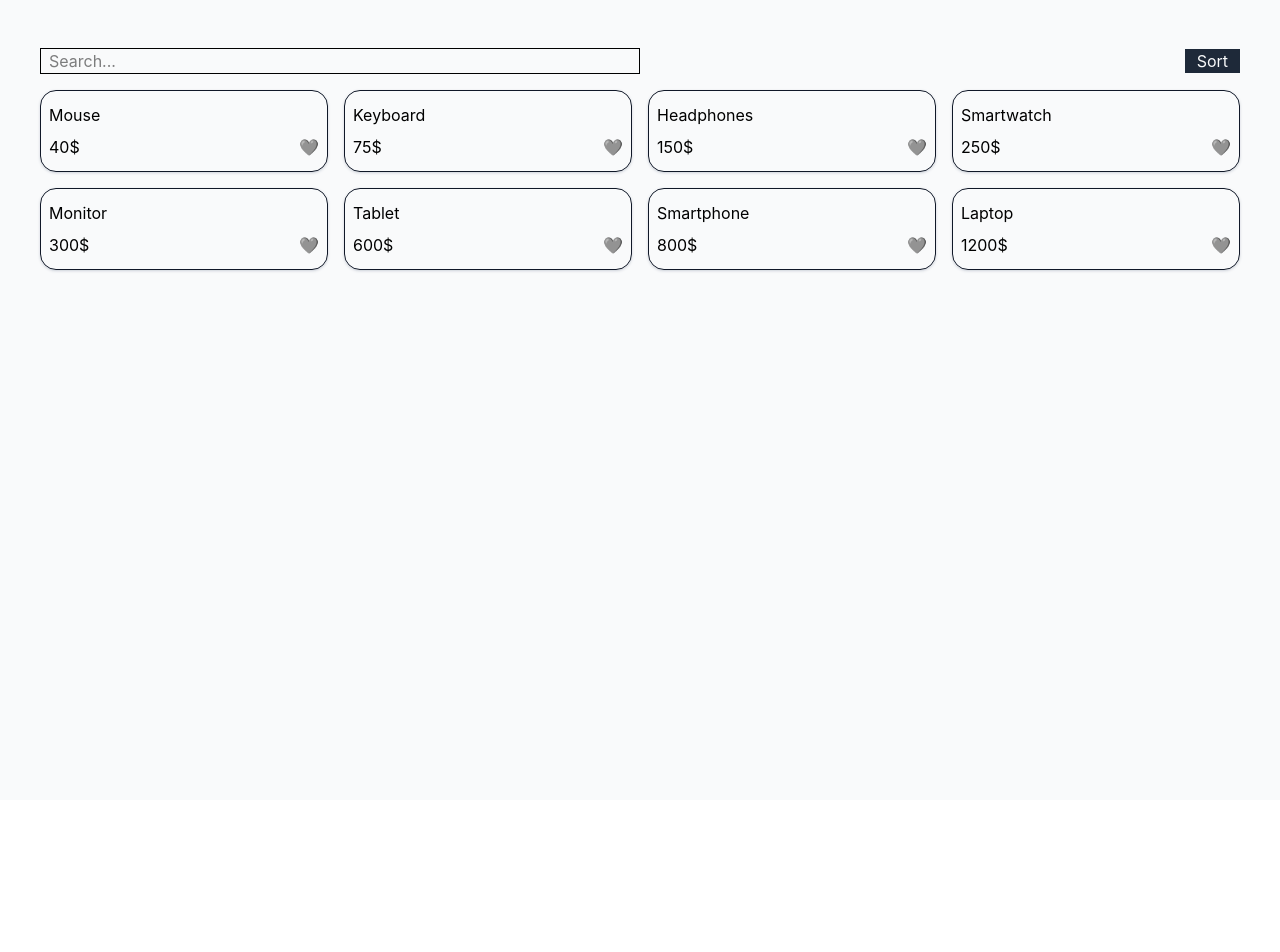
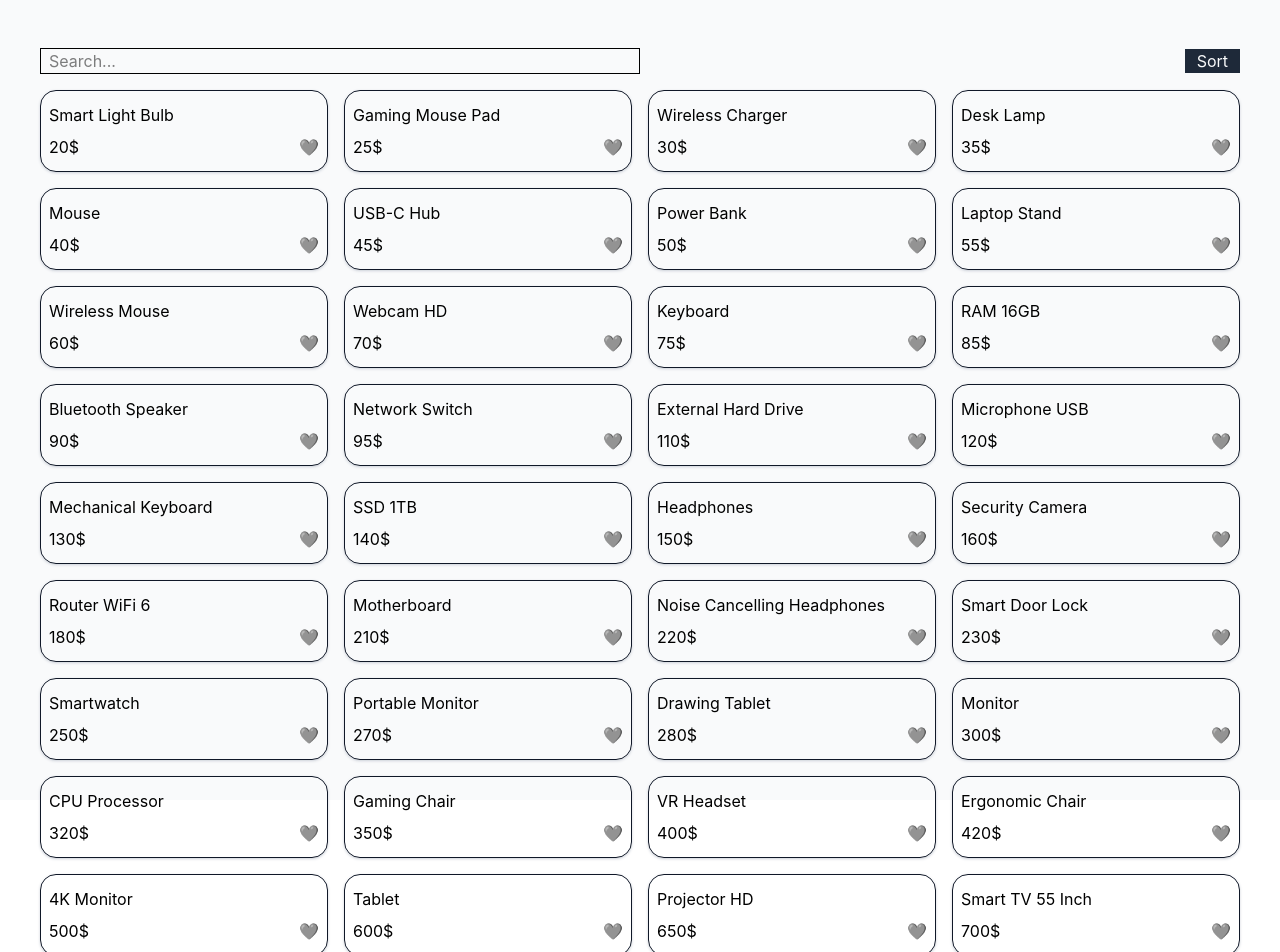
Before and after one commit to iamfarghali/shopforge, a React (Vite) app: page / in a window 1280 px wide. Shown: the top 952 px of the page. Before the commit the page ends 800 px from the top, so only its background shows below. Built offline with nearby package versions, Linux system fonts and the light colour scheme.

Commit message:
feat(search): extract search bar and implement naive async product search

```diff
--- a/src/App.tsx
+++ b/src/App.tsx
@@ -1,41 +1,36 @@
+import { useEffect, useState } from 'react';
+import ProductCard from '@/components/ProductCard';
+import SearchBar from '@/components/SearchBar';
 import type { Product } from '@/types/product';
-import ProductCard from '@/components/ProductCard';
-import { useState } from 'react';
+import { searchProducts } from './services/searchProducts';
 
-const products: Product[] = [
-  { id: 1, name: 'Laptop', price: 1200, liked: false },
-  { id: 2, name: 'Smartphone', price: 800, liked: false },
-  { id: 3, name: 'Headphones', price: 150, liked: false },
-  { id: 4, name: 'Keyboard', price: 75, liked: false },
-  { id: 5, name: 'Mouse', price: 40, liked: false },
-  { id: 6, name: 'Monitor', price: 300, liked: false },
-  { id: 7, name: 'Tablet', price: 600, liked: false },
-  { id: 8, name: 'Smartwatch', price: 250, liked: false },
-];
 function App() {
-  const [search, setSearch] = useState('');
+  const [results, setResults] = useState<Product[] | []>([]);
+  const [loading, setLoading] = useState(false);
+  const [searchTerm, setSearchTerm] = useState('');
   const [ascending, setAscending] = useState(true);
 
-  const filteredProducts = products.filter((product) =>
-    product.name.toLowerCase().includes(search.toLowerCase())
-  );
+  useEffect(() => {
+    async function fetchData() {
+      setLoading(true);
+      console.log('Searching for:', searchTerm);
+      const data = await searchProducts(searchTerm);
+      console.log('Result for:', searchTerm);
+      setResults(data);
+      setLoading(false);
+    }
+    fetchData();
+  }, [searchTerm]);
 
-  const sortedProducts = [...filteredProducts].sort((a, b) =>
+  const sortedProducts = [...results].sort((a, b) =>
     ascending ? a.price - b.price : b.price - a.price
   );
 
   return (
     <div className="container h-screen mx-auto px-10 pt-12 bg-gray-50">
-      {/* Search */}
       <div className="mb-4 flex items-center justify-between gap-1">
-        <input
-          type="text"
-          name="product_name"
-          value={search}
-          className="border w-1/2 px-2"
-          placeholder="Search..."
-          onChange={(e) => setSearch(e.target.value)}
-        />
+        {/* Search */}
+        <SearchBar onSearch={setSearchTerm} />
 
         <button
           className="bg-gray-800 text-gray-50 px-3"
@@ -47,9 +42,9 @@ function App() {
 
       {/* Products */}
       <div className="grid grid-cols-4 gap-4">
-        {sortedProducts.map((p) => (
-          <ProductCard key={p.id} product={p} />
-        ))}
+        {loading
+          ? 'Loading...'
+          : sortedProducts.map((p) => <ProductCard key={p.id} product={p} />)}
       </div>
     </div>
   );
--- /dev/null
+++ b/src/components/SearchBar.tsx
@@ -0,0 +1,28 @@
+import { useEffect, useState } from 'react';
+
+type Props = {
+  onSearch: (query: string) => void;
+};
+
+export default function SearchBar({ onSearch }: Props) {
+  const [query, setQuery] = useState('');
+
+  useEffect(() => {
+    const timeoutId = setTimeout(() => {
+      onSearch(query);
+    }, 300);
+
+    return () => clearTimeout(timeoutId);
+  }, [query, onSearch]);
+
+  return (
+    <input
+      type="text"
+      name="product_name"
+      value={query}
+      className="border w-1/2 px-2"
+      placeholder="Search..."
+      onChange={(e) => setQuery(e.target.value)}
+    />
+  );
+}
--- /dev/null
+++ b/src/data/products.ts
@@ -0,0 +1,51 @@
+import type { Product } from '@/types/product';
+
+const products: Product[] = [
+  { id: 1, name: 'Laptop', price: 1200, liked: false },
+  { id: 2, name: 'Smartphone', price: 800, liked: false },
+  { id: 3, name: 'Headphones', price: 150, liked: false },
+  { id: 4, name: 'Keyboard', price: 75, liked: false },
+  { id: 5, name: 'Mouse', price: 40, liked: false },
+  { id: 6, name: 'Monitor', price: 300, liked: false },
+  { id: 7, name: 'Tablet', price: 600, liked: false },
+  { id: 8, name: 'Smartwatch', price: 250, liked: false },
+
+  { id: 9, name: 'Gaming Laptop', price: 1800, liked: false },
+  { id: 10, name: 'Wireless Mouse', price: 60, liked: false },
+  { id: 11, name: 'Mechanical Keyboard', price: 130, liked: false },
+  { id: 12, name: '4K Monitor', price: 500, liked: false },
+  { id: 13, name: 'USB-C Hub', price: 45, liked: false },
+  { id: 14, name: 'External Hard Drive', price: 110, liked: false },
+  { id: 15, name: 'SSD 1TB', price: 140, liked: false },
+  { id: 16, name: 'Bluetooth Speaker', price: 90, liked: false },
+
+  { id: 17, name: 'Webcam HD', price: 70, liked: false },
+  { id: 18, name: 'Noise Cancelling Headphones', price: 220, liked: false },
+  { id: 19, name: 'Smart TV 55 Inch', price: 700, liked: false },
+  { id: 20, name: 'Gaming Chair', price: 350, liked: false },
+  { id: 21, name: 'Desk Lamp', price: 35, liked: false },
+  { id: 22, name: 'Power Bank', price: 50, liked: false },
+  { id: 23, name: 'Wireless Charger', price: 30, liked: false },
+  { id: 24, name: 'VR Headset', price: 400, liked: false },
+
+  { id: 25, name: 'Graphics Card', price: 900, liked: false },
+  { id: 26, name: 'CPU Processor', price: 320, liked: false },
+  { id: 27, name: 'Motherboard', price: 210, liked: false },
+  { id: 28, name: 'RAM 16GB', price: 85, liked: false },
+  { id: 29, name: 'Gaming Mouse Pad', price: 25, liked: false },
+  { id: 30, name: 'Microphone USB', price: 120, liked: false },
+
+  { id: 31, name: 'Laptop Stand', price: 55, liked: false },
+  { id: 32, name: 'Ergonomic Chair', price: 420, liked: false },
+  { id: 33, name: 'Smart Light Bulb', price: 20, liked: false },
+  { id: 34, name: 'Router WiFi 6', price: 180, liked: false },
+  { id: 35, name: 'Network Switch', price: 95, liked: false },
+  { id: 36, name: 'Projector HD', price: 650, liked: false },
+  { id: 37, name: 'Drawing Tablet', price: 280, liked: false },
+  { id: 38, name: 'Portable Monitor', price: 270, liked: false },
+
+  { id: 39, name: 'Smart Door Lock', price: 230, liked: false },
+  { id: 40, name: 'Security Camera', price: 160, liked: false },
+];
+
+export default products;
--- /dev/null
+++ b/src/services/searchProducts.ts
@@ -0,0 +1,13 @@
+import products from '@/data/products';
+
+export async function searchProducts(query: string) {
+  await new Promise((resolve) => {
+    setTimeout(resolve, Math.random() * 1500);
+  });
+
+  return query !== ''
+    ? products.filter((product) =>
+        product.name.toLowerCase().includes(query.toLowerCase())
+      )
+    : products;
+}
```
